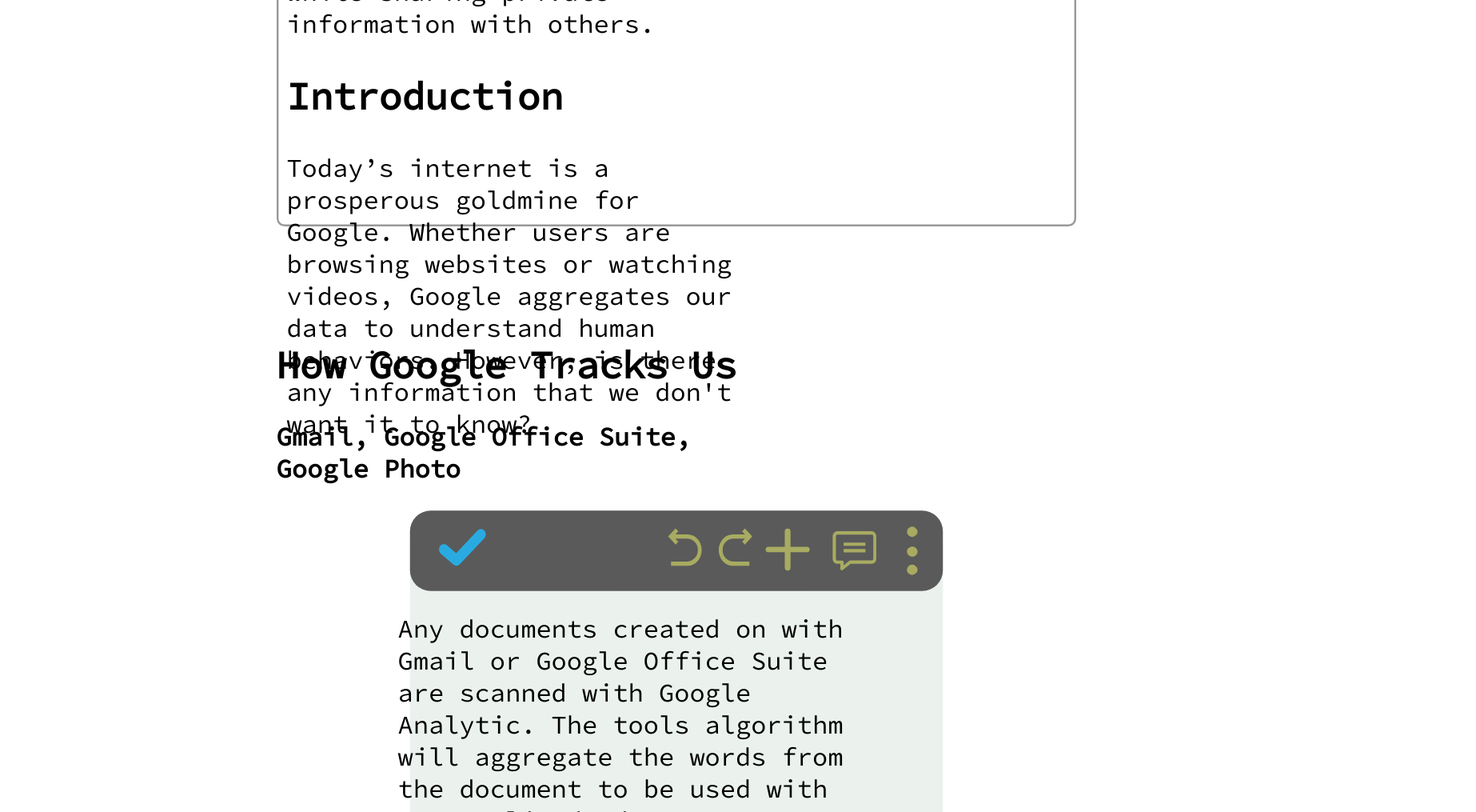
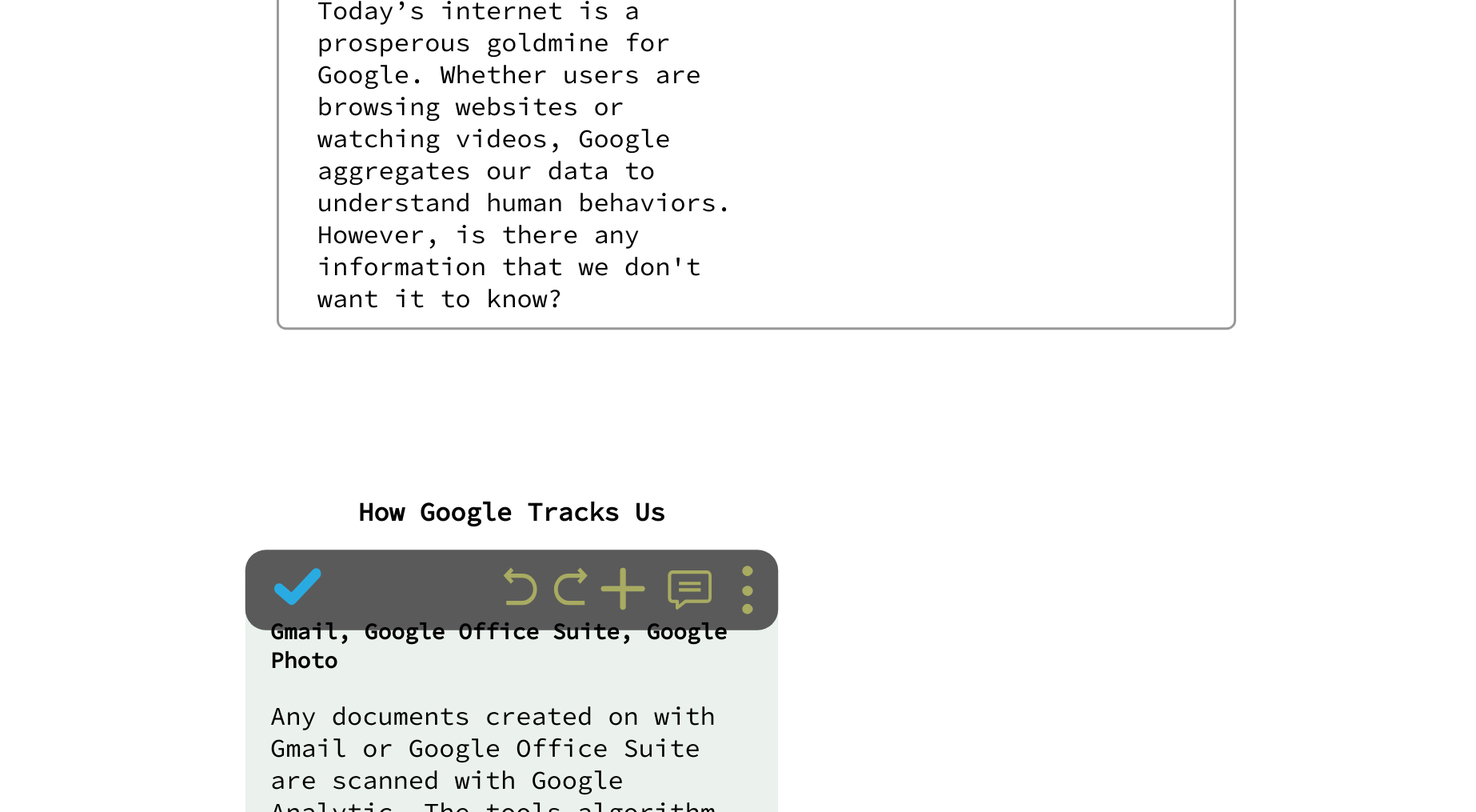
Before and after one commit to Greashun/YouGoogled, a Next.js app: page / in a window 1280 px wide. Shown: the part 1785-2800 px from the top of the page at 80% size, 1846 px wide, since content can reach past the window. Built offline with nearby package versions, Linux system fonts and the light colour scheme.

Commit message:
update restructure w/ flex

```diff
--- a/pages/index.js
+++ b/pages/index.js
@@ -107,6 +107,10 @@
       </div>*/}
 
       <div className={styles.mainSection}>
+        <div className={styles.searchResultSite}>
+          <SearchResultsSVG />
+        </div>
+
         <div className={styles.searchResultText}>
           <h2>What is Internet Privacy</h2>
           <p>
@@ -121,8 +125,6 @@
             that we don&apos;t want it to know?
           </p>
         </div>
-
-        <SearchResultsSVG className={styles.searchResult} />
 
         {/*<NerdSVG />*/}
         {/*<p>
@@ -142,32 +144,43 @@
           </div>*/}
 
         <div className={styles.spaceApart}>
+          <div>
             <h2>How Google Tracks Us</h2>
+          </div>
+
           <div>
+            <div className={styles.docText}>
               <h3>Gmail, Google Office Suite, Google Photo</h3>
-            <p className={styles.docText}>
+              <p>
                 Any documents created on with Gmail or Google Office Suite are
                 scanned with Google Analytic. The tools algorithm will aggregate
                 the words from the document to be used with personalized ads.
               </p>
-            <DocSVG className={styles.document} />
+            </div>
+            <div className={styles.document}>
+              <DocSVG />
+            </div>
           </div>
 
           <div>
+            <div className={styles.docText}>
               <h3>Google Chrome</h3>
               {/*<CookieSVG />*/}
-            <p className={styles.docText}>
+              <p>
                 The main way Chrome tracks you is through cookies that contains
                 data used to identify our computer. Its a way for the service to
-              identify your computer which includes the IP address, log-in info,
-              operating system, screen size, mouse movements, etc.{" "}
+                identify your computer which includes the IP address, log-in
+                info, operating system, screen size, mouse movements, etc.{" "}
               </p>
-            <BrowserSVG className={styles.document} />
+            </div>
+            <div className={styles.document}>
+              <BrowserSVG />
+            </div>
           </div>
 
           <div>
+            <div className={styles.docText}>
               <h3>Android Phone</h3>
-            <MapSVG />
               <p>
                 Location tracking is a common method Google keep track of our
                 movement. The GPS feature on the smartphone provides Google a
@@ -175,6 +188,10 @@
                 visited. The data is used on GoogleMap to influence our behavior
                 by creating suggestions.
               </p>
+            </div>
+            <div className={styles.document}>
+              <MapSVG />
+            </div>
           </div>
         </div>
 
--- a/public/svgs/source/browser/google-browser.js
+++ b/public/svgs/source/browser/google-browser.js
@@ -2,11 +2,7 @@
 import Browser from "./browser.svg";
 
 const BrowserSVG = () => {
-  return (
-    <div>
-      <Browser width={1000} height={1000} />
-    </div>
-  );
+  return <Browser width={700} height={1000} />;
 };
 
 export default BrowserSVG;
--- a/public/svgs/source/document/document.js
+++ b/public/svgs/source/document/document.js
@@ -2,11 +2,7 @@
 import Doc from "./google-docs.svg";
 
 const DocSVG = () => {
-  return (
-    <div>
-      <Doc width={1000} height={1000} />
-    </div>
-  );
+  return <Doc width={700} height={1000} />;
 };
 
 export default DocSVG;
--- a/public/svgs/source/map/map.js
+++ b/public/svgs/source/map/map.js
@@ -4,7 +4,7 @@
 const MapSVG = () => {
   return (
     <div>
-      <Map width={400} height={400} />
+      <Map width={700} height={1200} />
     </div>
   );
 };
--- a/public/svgs/source/searchresult/searchresult.js
+++ b/public/svgs/source/searchresult/searchresult.js
@@ -2,7 +2,7 @@
 import SearchResults from "./search-result.svg";
 
 const SearchResultsSVG = () => {
-  return <SearchResults width={1000} height={900} />;
+  return <SearchResults width={1200} height={1200} />;
 };
 
 export default SearchResultsSVG;
--- a/styles/Home.module.css
+++ b/styles/Home.module.css
@@ -125,28 +125,28 @@
 }*/
 
 .searchBarTitle {
-  font-size: 10em;
-  margin-left: auto;
-  margin-right: auto;
-  text-align: center;
+  /*font-size: 10em;*/
+  /*margin-left: auto;
+  margin-right: auto;*/
+  /*text-align: center;*/
   /*max-width: 600px;
   width: 10%;*/
 }
 
 .searchBarText {
-  font-size: 4em;
+  /*font-size: 4em;
   position: relative;
   z-index: 3;
   left: 25vh;
-  top: 24vh;
+  top: 24vh;*/
 }
 
 .searchBar {
   /*display: block;
   margin: auto;*/
-  margin: auto;
+  /*margin: auto;
   width: 73%;
-  margin-top: -17vh;
+  margin-top: -17vh;*/
 }
 
 .mainSection {
@@ -157,68 +157,81 @@
 }
 
 .spaceApart {
-  margin-bottom: 55vh;
+  margin-top: 15vh;
+  margin-bottom: 38vh;
+  display: flex;
+  flex-direction: column;
+  align-items: center;
+  align-content: center;
 }
 
-.searchResult {
-  position: relative;
+.searchResultSite {
+  position: absolute;
 }
 
 .searchResultText {
-  position: absolute;
-  max-width: 44%;
-  margin-top: 21vh;
-  margin-left: 1vw;
+  position: relative;
+  max-width: 700px;
+  min-width: 500px;
+  padding-top: 25vh;
+  padding-left: 4vw;
+  margin-bottom: 25vh;
 }
 
 .colorBlue {
   color: #4285f4;
+  font-size: 5em;
 }
 
 .colorRed {
   color: #db4437;
+  font-size: 5em;
 }
 
 .colorYellow {
   color: #f4b400;
+  font-size: 5em;
 }
 
 .colorGreen {
   color: #0f9d58;
+  font-size: 5em;
 }
 
 .docText {
   position: absolute;
   max-width: 600px;
-  display: block;
   margin: auto;
-  margin-left: 19vh;
-  margin-top: 16vh;
+  margin-left: 6vh;
+  margin-top: 7vh;
 }
 
 .document {
   position: relative;
   z-index: -1;
+  margin-left: auto;
+  margin-right: auto;
+  width: 100%;
 }
 
 .powerSlide {
-  margin-left: -25vh;
+  /*margin-left: -25vh;
   position: relative;
-  z-index: 1;
+  z-index: 1;*/
 }
 
 .slideText {
-  position: absolute;
+  /*position: absolute;
   max-width: 45%;
   margin: auto;
   margin-left: 40vh;
-  margin-top: 25vh;
+  margin-top: 25vh;*/
 }
 
 .videoText {
-  position: absolute;
+  /*position: absolute;
   margin: auto;
   max-width: 45%;
   margin-top: 60vh;
-  margin-left: 4vh;
+  margin-left: 4vh;*/
 }
--- a/styles/globals.css
+++ b/styles/globals.css
@@ -10,14 +10,20 @@
   font-family: "Source Code Pro", monospace;
   text-align: left;
   min-height: 100%;
+  display: flex;
+  flex-direction: column;
+  flex-wrap: nowrap;
+  justify-content: center;
+  align-items: center;
+  align-content: center;
 }
 
 h2 {
-  font-size: 3em;
+  font-size: 2em;
 }
 
 h3 {
-  font-size: 2em;
+  font-size: 1.75em;
 }
 
 p {
```
Lines whose indentation alone changed are shown as unchanged.
